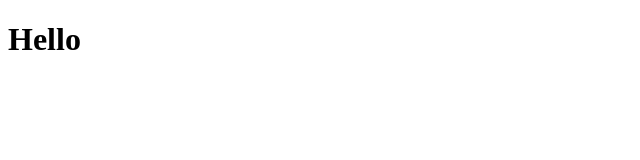
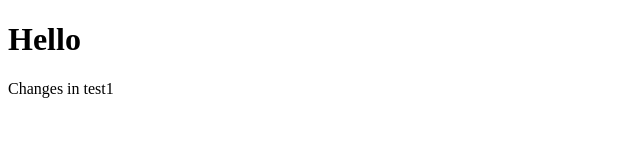
Before and after one commit to zainabraja19/crud-miniproject, a website: page index.html in a window 1280 px wide. Shown: the whole page, without its empty margins (0-640 px from the left). Drawn offline with Linux system fonts and the light colour scheme.

Commit message:
commit test1

```diff
--- a/index.html
+++ b/index.html
@@ -7,5 +7,6 @@
   </head>
   <body>
     <h1>Hello</h1>
+    <p>Changes in test1</p>
   </body>
 </html>
```
